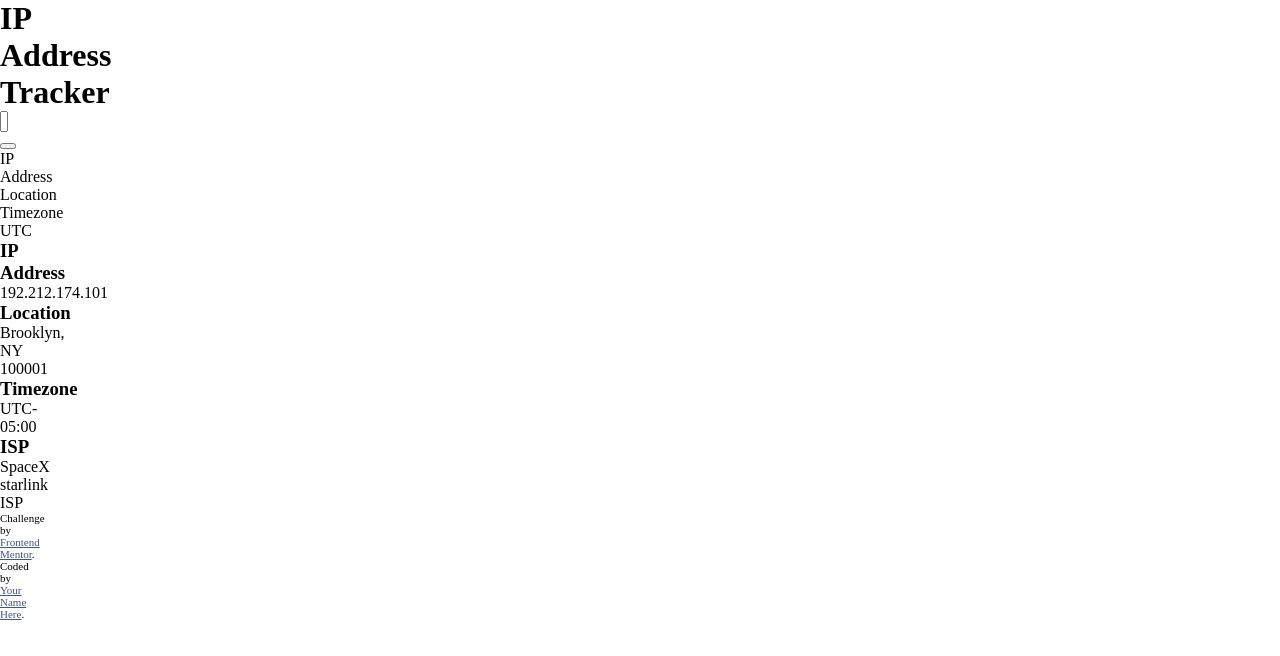
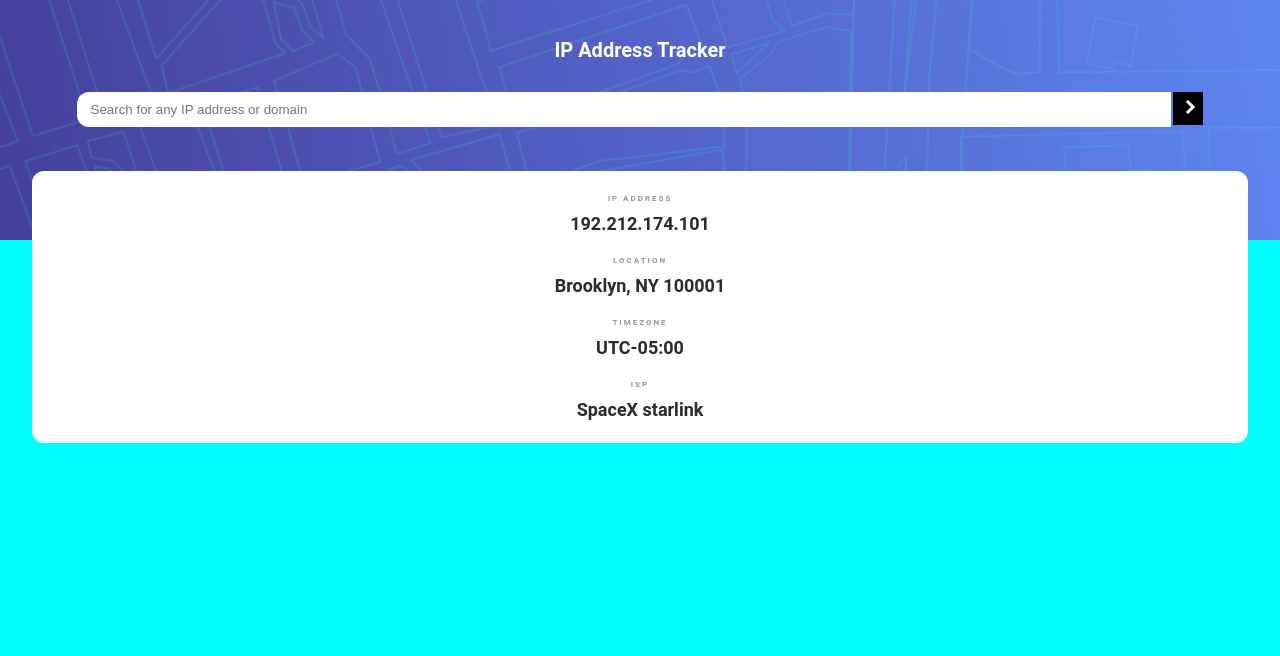
Before and after one commit to Daniyal-Arif/IP-Address, a website built with Parcel: page src/index.html in a window 1280 px wide. Built offline with nearby package versions, Linux system fonts and the light colour scheme.

Commit message:
css almost done

```diff
--- a/src/index.html
+++ b/src/index.html
@@ -2,6 +2,7 @@
 <html lang="en">
   <head>
     <meta charset="UTF-8" />
+    <meta http-equiv="X-UA-Compatible" content="IE=edge" />
     <meta name="viewport" content="width=device-width, initial-scale=1.0" />
     <!-- displays site properly based on user's device -->
 
@@ -16,23 +17,29 @@
 
     <!-- Feel free to remove these styles or customise in your own stylesheet 👍 -->
     <link rel="stylesheet" href="style.css" />
-    <style>
-      .attribution {
-        font-size: 11px;
-        text-align: center;
-      }
-      .attribution a {
-        color: hsl(228, 45%, 44%);
-      }
-    </style>
   </head>
   <body>
+    <div class="img img-container"></div>
+
+    <div class="content container">
+      <header class="header">
         <h1>IP Address Tracker</h1>
         <form class="form">
-      <input type="text" placeholder="Search for any IP address or domain" />
-      <button class="btn btn-form"></button>
+          <input
+            class="input-text"
+            type="text"
+            placeholder="Search for any IP address or domain"
+          />
+          <button class="btn btn-form">
+            <img
+              class="right-arrow"
+              src="../images/icon-arrow.svg"
+              alt="right arrow"
+            />
+          </button>
         </form>
-    IP Address Location Timezone UTC
+      </header>
+
       <main class="main">
         <div class="main-info">
           <h3>IP Address</h3>
@@ -51,14 +58,14 @@
           <p>SpaceX starlink</p>
         </div>
       </main>
+    </div>
     <!-- add offset value dynamically using the API -->
-    ISP
 
-    <div class="attribution">
+    <!-- <div class="attribution">
       Challenge by
       <a href="https://www.frontendmentor.io?ref=challenge" target="_blank"
         >Frontend Mentor</a
       >. Coded by <a href="#">Your Name Here</a>.
-    </div>
+    </div> -->
   </body>
 </html>
--- a/src/style.css
+++ b/src/style.css
@@ -1,5 +1,107 @@
+html {
+  font-size: 62.5%;
+  overflow-x: hidden;
+}
+
 * {
   margin: 0;
-  width: 0;
+  padding: 0;
   box-sizing: border-box;
 }
+
+body {
+  font-family: "Roboto", sans-serif;
+  line-height: 1;
+  font-weight: 500;
+  color: #fff;
+
+  /* temporary */
+  background-color: aqua;
+}
+
+.img-container {
+  background-image: url(../images/pattern-bg.png);
+  height: 30vh;
+  min-width: 100%;
+  background-size: cover;
+  background-position: center;
+  position: relative;
+}
+
+h1 {
+  margin-bottom: 3.2rem;
+}
+
+form {
+  width: 100%;
+}
+
+.btn {
+  background-color: black;
+  border: none;
+  cursor: pointer;
+  padding: 8px 12px;
+  width: 30px;
+}
+
+.right-arrow {
+}
+
+.input-text {
+  width: 90%;
+  padding: 10px 14px;
+  border-top-left-radius: 12px;
+  border-bottom-left-radius: 12px;
+  border: none;
+}
+
+.content {
+  width: 100%;
+  position: absolute;
+  left: 50%;
+  top: 5%;
+
+  transform: translateX(-50%);
+}
+
+.container {
+  min-width: 40rem;
+  margin: 0 auto;
+  padding: 0 3.2rem;
+}
+
+.header {
+  text-align: center;
+  margin-bottom: 4.4rem;
+}
+
+.main {
+  display: flex;
+  flex-direction: column;
+  gap: 2.4rem;
+
+  width: 100%;
+  background-color: #fff;
+  margin: 0 auto;
+  padding: 2.4rem 6.4rem;
+  border-radius: 12px;
+}
+
+.main-info {
+  text-align: center;
+}
+
+.main-info h3 {
+  text-transform: uppercase;
+  font-weight: 700;
+  color: hsl(0, 0%, 59%);
+  font-size: 0.8rem;
+  letter-spacing: 0.2rem;
+  margin-bottom: 1.2rem;
+}
+
+.main-info p {
+  font-size: 1.8rem;
+  color: hsl(0, 0%, 17%);
+  font-weight: 700;
+}
```
Lines whose indentation alone changed are shown as unchanged.
